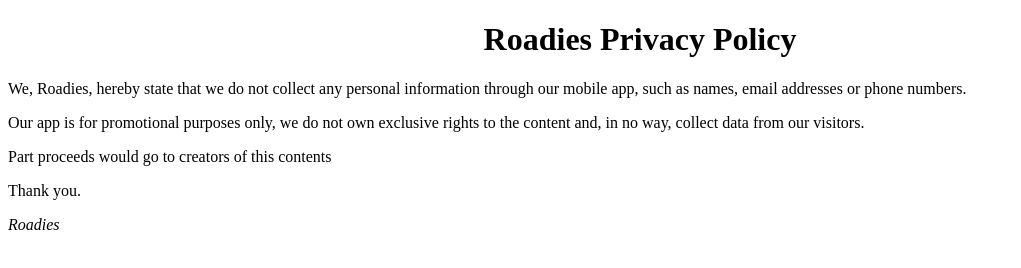
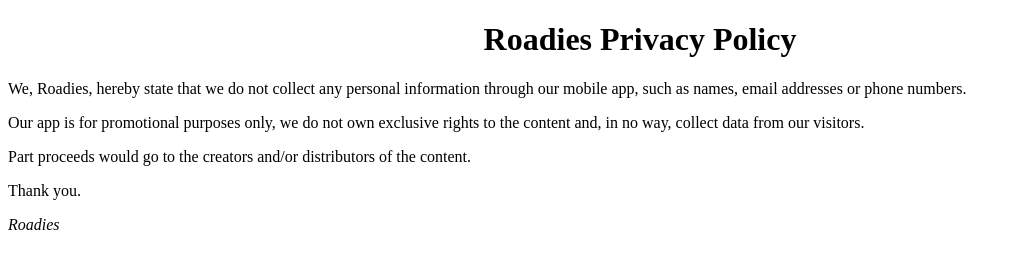
Before and after one commit to Eduqii/onnetmovies, a plain HTML site: page PrivacyPolicy.html in a window 1280 px wide. Shown: the whole page, without its empty margins (0-1021 px from the left). Drawn offline with Linux system fonts and the light colour scheme.

Commit message:
Update PrivacyPolicy.html

```diff
--- a/PrivacyPolicy.html
+++ b/PrivacyPolicy.html
@@ -14,7 +14,7 @@
 
     <P>Our app is for promotional purposes only, we do not own exclusive rights to the content and, in no way, collect data from our visitors.</P>
 
-    <P> Part proceeds would go to creators of this contents </P>
+    <P> Part proceeds would go to the creators and/or distributors of the content. </P>
 
     <P>Thank you.</P>
 
```
